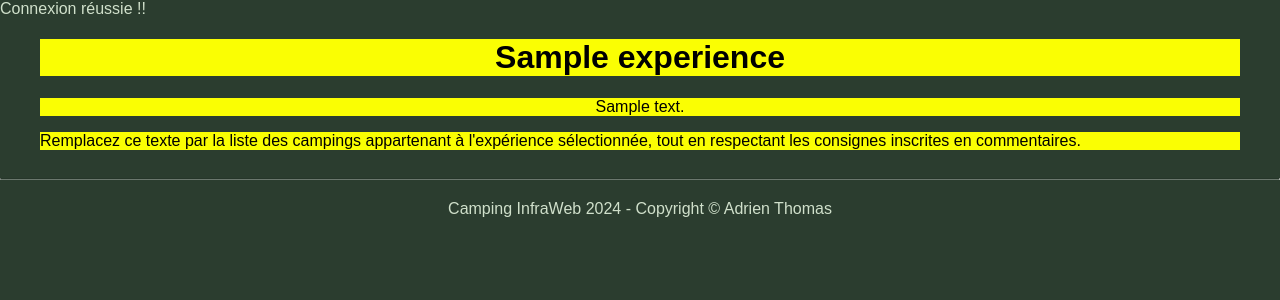
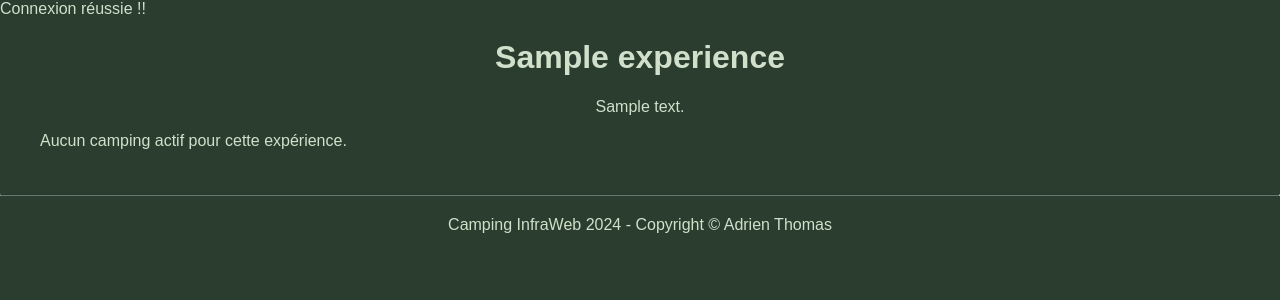
Before and after one commit to Big-pun/infrastructure_web_projet_final_2024-2, a PHP site: page /liste_campings_par_experience.php?id=1 in a window 1280 px wide. Shown: the part 120-420 px from the top of the page. Run offline with PHP 8.4, Linux system fonts and the light colour scheme; tables that the repository leaves empty or names only in its code hold one stand-in row (values such as "Sample post").

Commit message:
experience fini

```diff
--- a/fiche_camping.php
+++ b/fiche_camping.php
@@ -3,6 +3,7 @@
 ?>
 
 <!-- a-programmer -->
+
 
 <!-- Cette page doit être utilisée pour afficher la fiche détaillée du camping choisi par l'utilisateur -->
 <!-- Elle est volontairement vide, c'est à vous de la construire -->
--- a/include/header.php
+++ b/include/header.php
@@ -22,6 +22,19 @@
   <title>Titre de la page (défi! rendre ce titre dynamique selon la page sélectionnée)</title>
   <link rel="stylesheet" href="https://fonts.googleapis.com/css2?family=Material+Symbols+Outlined:opsz,wght,FILL,GRAD@20..48,100..700,0..1,-50..200">
   <link rel="stylesheet" href="css/styles.css">
+  <!-- <script src="https://cdn.tailwindcss.com"></script>
+  <script>
+    tailwind.config = {
+      theme: {
+        extend: {
+          colors: {
+            clifford: '#da373d',
+          }
+        }
+      }
+    }
+  </script> -->
+
 </head>
 
 <body class="dark-mode">
@@ -49,7 +62,7 @@
           </ul>
         </li>
         <li><a href="#">Campings 3* et plus</a></li>
-        <li><a href="#">Liste complète</a></li>
+        <li><a href="liste_campings.php">Liste complète</a></li>
         <li><a href="#">Module personnel</a></li>
         <li><a href="#">Administration</a></li>
       </ul>
--- a/liste_campings_par_experience.php
+++ b/liste_campings_par_experience.php
@@ -5,12 +5,9 @@
 if (isset($_GET['id'])) {
   // Récupération de l'id de l'expérience
   $id_experience = $_GET['id'];
-  // Vous pouvez maintenant utiliser $id_experience pour vos opérations
 } else {
   // Si l'id n'est pas présent dans l'URL, afficher un message d'erreur ou effectuer une redirection
   echo "Erreur: Aucun id d'expérience sélectionné.";
-  // Ou redirection vers une autre page
-  // header('Location: page_erreur.php');
   exit; // Arrêt du script
 }
 
@@ -33,15 +30,11 @@
 
   <main>
 
-    <h1 class="a-programmer"><?= $experience["nom"] ?></h1>
-    <p class="a-programmer"><?= $experience["description"] ?></p>
+    <h1><?= $experience["nom"] ?></h1>
+    <p><?= $experience["description"] ?></p>
 
-    <div class="a-programmer">
+    <div class="">
       <!-- Affichez la liste de tous les campings ACTIFS appartenant à l'expérience sélectionnée, en ordre alphabétique -->
-
-
-      <!-- La mise en forme est à votre discrétion, mais ne doit pas être représentée sous forme de cartes -->
-      <!-- (elle doit être différente de celle de la page d’accueil).-->
       <!-- Les informations à afficher sont :
               - l’image (statique ou dynamique selon le # picsum)
               - la région
@@ -49,8 +42,28 @@
               - un lien « Pour en savoir plus » menant à la fiche détaillée.
       -->
 
-      Remplacez ce texte par la liste des campings appartenant à l'expérience sélectionnée, tout en respectant les consignes inscrites en commentaires.
-    </div>
+      <?php if ($resultatCampings->num_rows > 0) : ?>
+        <ul>
+          <?php while ($row = $resultatCampings->fetch_assoc()) : ?>
+            <li class="flex">
+              <h2><?= $row["nom"] ?></h2>
+              <div class="background" style="background-image: url('https://picsum.photos/id/<?= $row["id_picsum"] ?>/500/300');background-size: cover; background-position: center;">
+              <p><?= $row["region"] ?></p>
+              </div>
+              <a href="fiche_camping.php?id=<?= $row["id"] ?>">Pour en savoir plus</a>
+              </div>
+            </li>
+            <br/>
+          <?php endwhile; ?>
+        </ul>
+      <?php else : ?>
+        <p>Aucun camping actif pour cette expérience.</p>
+      <?php endif; ?>
+
+
+
+
+     </div>
 
   </main>
 
```
Also changed, not shown: index.php (+4 -14 lines).
